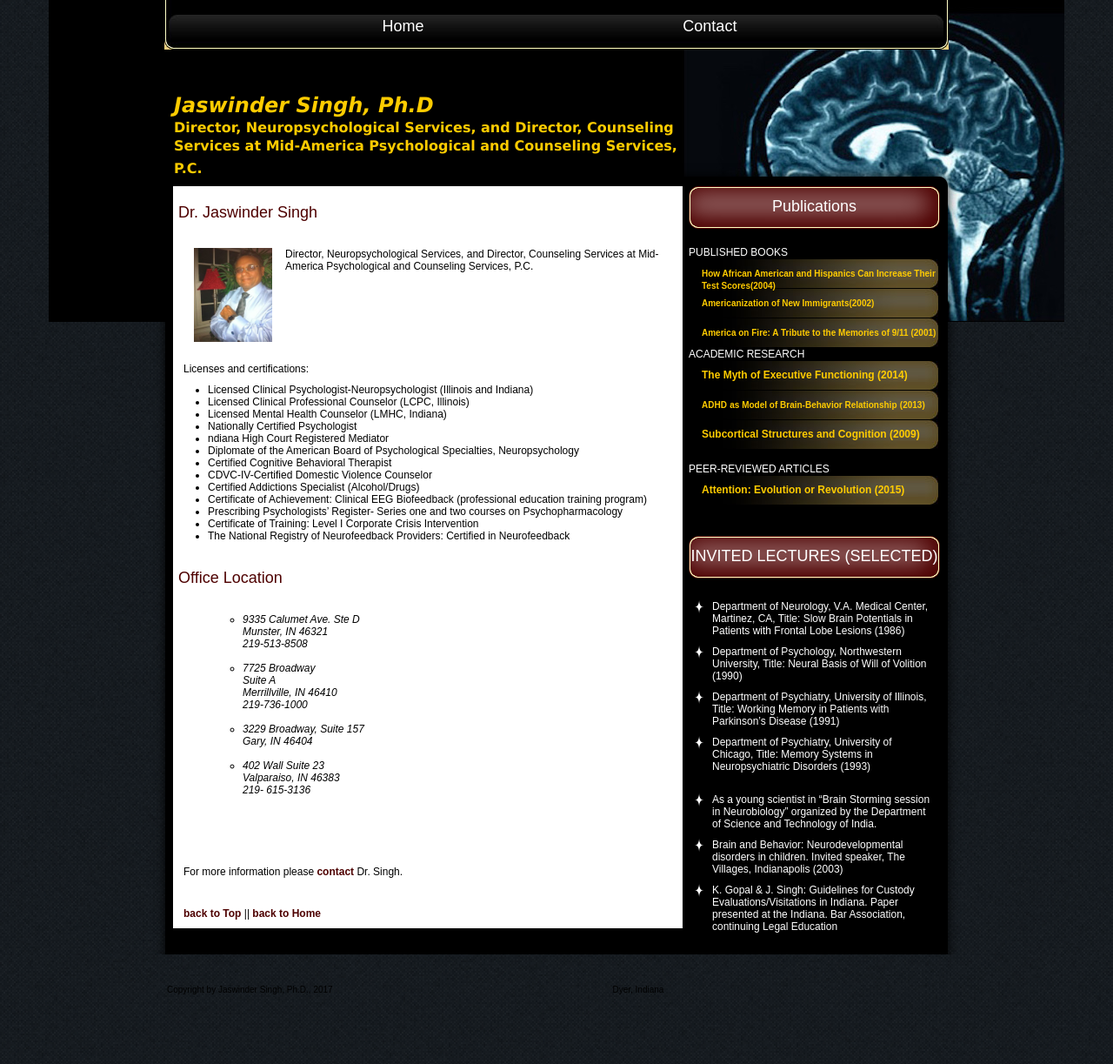
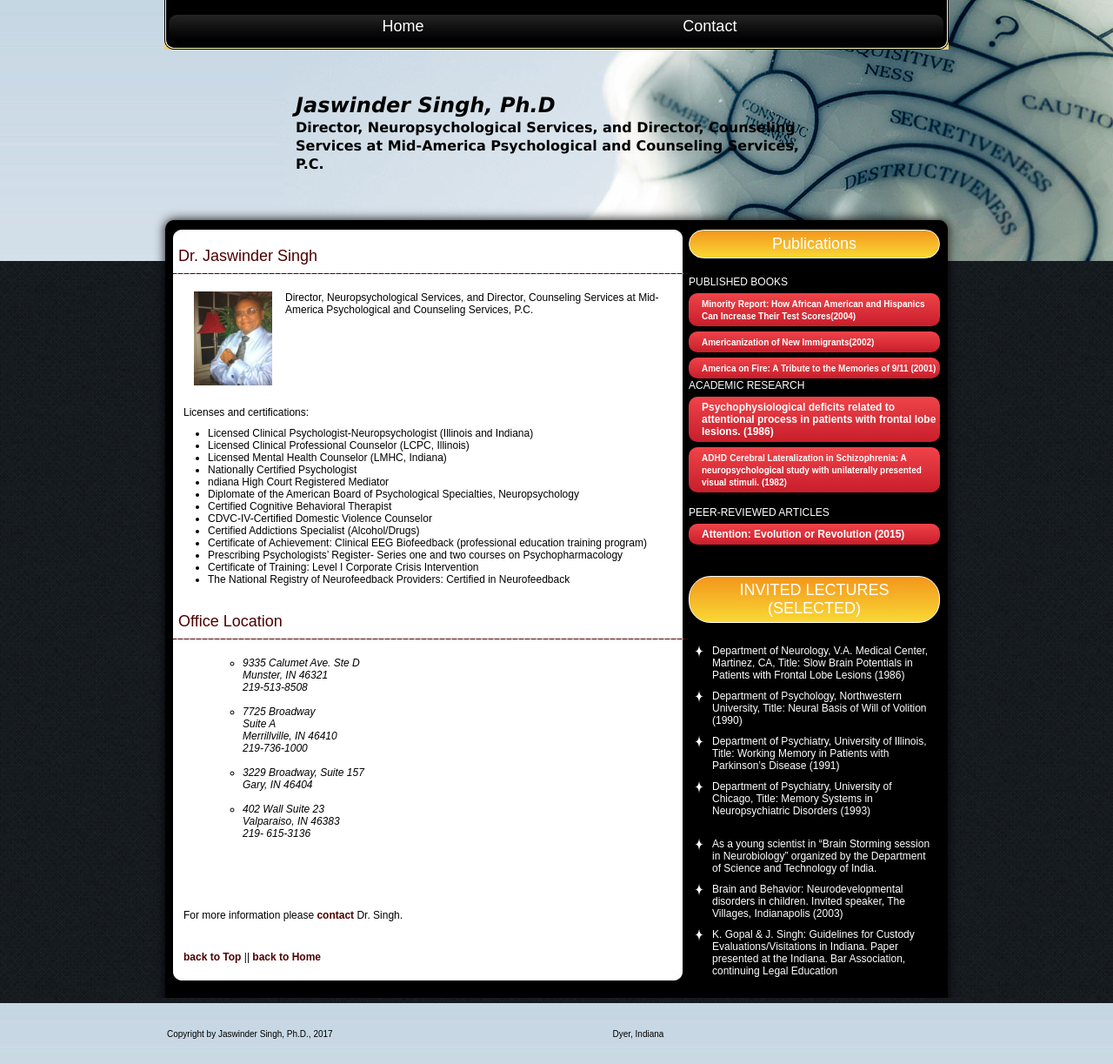
Before and after one commit to cckn1ght/Singh_Jekyll, a Jekyll site: the page index.html, which Jekyll copies as it is, in a window 1280 px wide. Shown: the whole page at 87% size. Built offline with Jekyll 4.4.1, drawn with Linux system fonts in a browser that asks for light colours; before the commit the page ends 1172 px from its top, so only the background shows below that.

Commit message:
Updated layout

```diff
--- a/css/styles.css
+++ b/css/styles.css
@@ -12,11 +12,11 @@
 .fclear {clear:both}
 body {font:12px Arial,Helvetica,sans-serif;color:#000;background:url(images/dark-bg.png);background-repeat:repeat}
 .inner_copy {border:0;color:#fc0;float:left;width:50% !important;margin:-100% 0 0 0;overflow:hidden;line-height:0;padding:0;font-size:11px}
-#mainbg {background:url(images/bg_top.jpg);background-repeat:repeat-x;background-position:top}
+#mainbg {background:url(images/neur_header_bg.jpg);background-repeat:repeat-x;background-position:top; height:300px;}
 #main_top {background:url(images/main_top.png);background-repeat:no-repeat;background-position:top;height:27px}
 #main {margin:0 auto;width:930px}
-#header {background:url(images/header_3.jpg);background-repeat:no-repeat;background-position:center top}
-#logo {width:600px;margin:0 auto;margin-left:20px;text-align:left;padding-left:180px;padding-top:50px;height:80px}
+#header {background:url(images/neur_header.jpg);background-repeat:no-repeat;background-position:right top; height:300px;}
+#logo {width:600px;margin:auto; text-align:left; padding-top:50px; padding-bottom: 50px; height:80px}
 #logo a {text-decoration:none;text-transform:lowercase;font-style:italic;font-size:16px;color:#4e0000;font-weight:bold}
 #logo H2 a {font-size:10px}
 #buttons {width:902px;height:57px;margin:0 auto;background:url(images/menubg.jpg);background-repeat:repeat-x;background-position:top}
@@ -39,17 +39,52 @@
 .readleft a {color:#4e0000;font-weight:bold;padding-right:4px;font-size:12px;text-decoration:none;border-bottom:1px dotted #4e0000}
 .readleft a:hover {border:none}
 #right {width:289px;float:right;margin-right:24px}
-#right h2 {font-family:Arial,Helvetica,sans-serif;font-weight:normal;color:#fff;font-size:18px;text-align:center;height:36px;padding-top:13px;margin-bottom:20px;background:url(images/title_right.gif);background-repeat:no-repeat;background-position:top left}
+#right h2 {
+  font-family:Arial,Helvetica,sans-serif;
+  font-weight:normal;
+  color:#fff;
+  font-size:18px;
+  text-align:center;
+  /* height:36px; */
+  padding-top:13px;
+  margin-bottom:20px;
+  border-radius: 25px;
+  background: linear-gradient(#f3961c, #f9d835);
+  padding: 5px;
+  border: solid 1px white;
+  /* width: 260px; */
+/*   height: 20px;  */
+  /* background:url(images/title_right.gif); */
+  background-repeat:no-repeat;
+  background-position:top left
+}
 #right .categories ul {padding-left:0;list-style:none;padding-bottom:20px}
 #right .categories ul li {padding-left:0;padding-bottom:1px}
-#right .categories ul li a {font-weight:bold;text-align:left;text-decoration:none;color:#fc0;display:block;height:24px;padding-top:9px;padding-left:15px;background:url(images/cat.jpg);background-repeat:no-repeat;background-position:top left;width:287px}
-#right .categories ul li a:hover {background:url(images/catbg.jpg);background-repeat:no-repeat;background-position:top left}
+#right .categories ul li a {
+  font-weight:bold;
+  text-align:left;
+  text-decoration:none;
+  color:#fff;
+  display:block;
+  /* height:24px; */
+  padding-top:5px;
+  padding-left:15px;
+  padding-bottom: 5px;
+  margin-top: 5px;
+  /* background:url(images/cat.jpg); */
+  background: linear-gradient(#f04349, #c81e2b);
+  border-radius: 10px;
+  /* background-repeat:no-repeat; */
+  /* background-position:top left; */
+  /* width:287px */
+}
+/* #right .categories ul li a:hover {background:url(images/catbg.jpg);background-repeat:no-repeat;background-position:top left} */
 #right .company ul {list-style:none;margin-bottom:30px;padding-left:7px;padding-top:5px;padding-right:10px}
 #right .company ul li {background:url(images/ls.png) no-repeat left top;padding-left:20px;margin-bottom:10px;color:#fff}
 #right a {text-decoration:none;color:#fff;font-weight:bold}
 #right a:hover {text-decoration:underline}
 #main_bot {background:url(images/main_bot.jpg);background-repeat:no-repeat;background-position:top;height:30px}
-#footer {background:url(images/footer.jpg);background-repeat:repeat-x;background-position:top;height:40px;font-size:10px;color:#000;padding-top:30px;text-align:center;clear:both}
+#footer {background:url(images/neur_header_bg.jpg);background-repeat:repeat-x;background-position:top;height:40px;font-size:10px;color:#000;padding-top:30px;text-align:center;clear:both}
 #footer div {padding:0 15%}
 #footer a {color:#000;font-size:10px;text-decoration:none}
 .padding {padding:10px;color:#f00;font-weight:bold}
--- a/index.html
+++ b/index.html
@@ -23,9 +23,9 @@
       </div>
     </div>
     <div id="logo">
-      <font size="5" face="Verdana, Arial, Helvetica, sans-serif"><em><strong><font color="#fc0"> Jaswinder Singh, Ph.D</font></strong></em></font><font color="#fc0"><font size="5" face="Verdana, Arial, Helvetica, sans-serif">
-      </font></font>    <font face="Verdana, Arial, Helvetica, sans-serif">
-      <h2><font color="#fc0" size="3">Director, Neuropsychological Services, and Director, Counseling Services at Mid-America Psychological and Counseling Services, P.C.</font><font color="#fc0" size="5"></font></h2>
+      <font size="5" face="Verdana, Arial, Helvetica, sans-serif"><em><strong><font color="#000"> Jaswinder Singh, Ph.D</font></strong></em></font>
+      <font face="Verdana, Arial, Helvetica, sans-serif">
+      <h2><font color="#000" size="3">Director, Neuropsychological Services, and Director, Counseling Services at Mid-America Psychological and Counseling Services, P.C.</font></h2>
     </font></div>
     <!-- / header-->
     <!-- content -->
@@ -40,15 +40,14 @@
         <div class="categories">
           <ul>
             <li><font color="#FFFFFF">PUBLISHED BOOKS</font></li>
-            <li><a href="http://www.springer.com/psychology/neuropsychology/book/978-3-319-04476-7" target="_blank"><font size="1">How African American and Hispanics Can Increase Their Test Scores(2004)</font></a></li>
-            <li><a href="http://www.springer.com/psychology/neuropsychology/book/978-1-4614-8381-6" target="_blank"><font size="1">Americanization of New Immigrants(2002)</font></a></li>
-            <li><a href="http://www.subcorticalstructures.com/" target="_blank"><font size="1">America on Fire: A Tribute to the Memories of 9/11 (2001)</font></a>
+            <li><a href="https://www.amazon.com/Minority-Report-Americans-Hispanics-Increase/dp/1578860776" target="_blank"><font size="1">Minority Report: How African American and Hispanics Can Increase Their Test Scores(2004)</font></a></li>
+            <li><a href="https://books.google.com/books?id=GM-0YQunfGcC" target="_blank"><font size="1">Americanization of New Immigrants(2002)</font></a></li>
+            <li><a href="https://www.amazon.com/America-Poetic-Tribute-Memories-9-11-01/dp/0971573905" target="_blank"><font size="1">America on Fire: A Tribute to the Memories of 9/11 (2001)</font></a>
             </li>
             <li><font color="#FFFFFF">ACADEMIC RESEARCH</font></li>
-            <li><a href="http://www.springer.com/psychology/neuropsychology/book/978-3-319-04476-7" target="_blank">The Myth of Executive Functioning (2014)</a></li>
-            <li><a href="http://www.springer.com/psychology/neuropsychology/book/978-1-4614-8381-6" target="_blank"><font size="1">ADHD</font> <font size="1">as Model of Brain-Behavior Relationship</font> <font size="1">(2013)</font></a></li>
-            <li><a href="http://www.subcorticalstructures.com/" target="_blank">Subcortical Structures and Cognition (2009)</a>
-            </li>
+            <li><a href="#" target="_blank">Psychophysiological deficits related to attentional process in patients with frontal lobe lesions. (1986)</a></li>
+            <li><a href="#" target="_blank"><font size="1">ADHD</font> <font size="1">Cerebral Lateralization in Schizophrenia: A neuropsychological study with unilaterally presented visual stimuli. (1982)</font></a></li>
+
           <li>&nbsp;</li>
           <li><font color="#FFFFFF">PEER-REVIEWED ARTICLES</font></li>
           <li><a href="http://www.leonardkoziol.com/publications/Attention_Evolution_Revolution_2015.pdf" target="_blank">Attention: Evolution or Revolution (2015)</a></li>
```
Also changed, not shown: css/images/bg_top.jpg (added), css/images/footer.jpg (added), css/images/left_top.jpg (added), css/images/main_bot.jpg (added), css/images/menubghov.jpg (added), css/images/neur_header.jpg (added), css/images/neur_header_bg.jpg (added), css/images/title_left.jpg (added).
